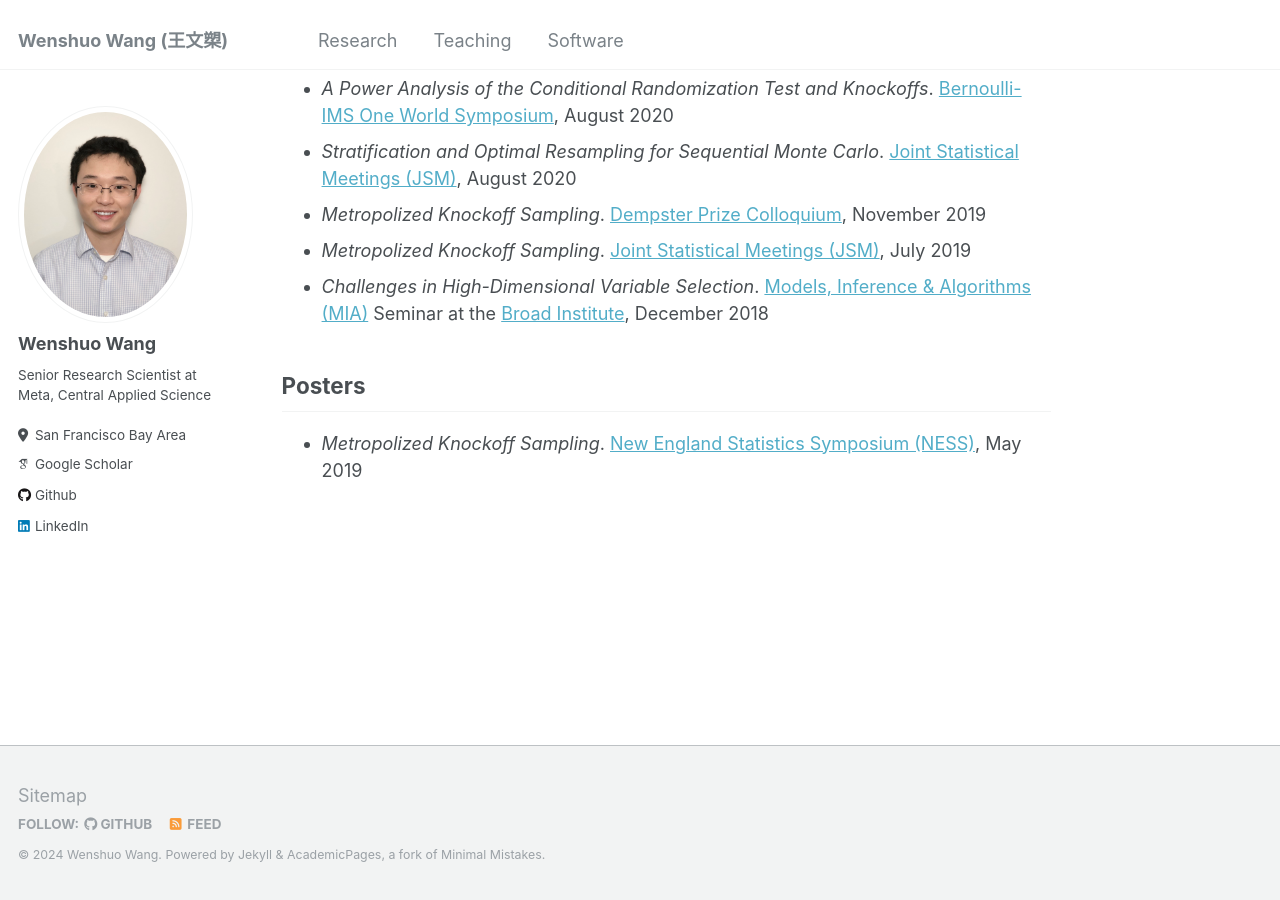
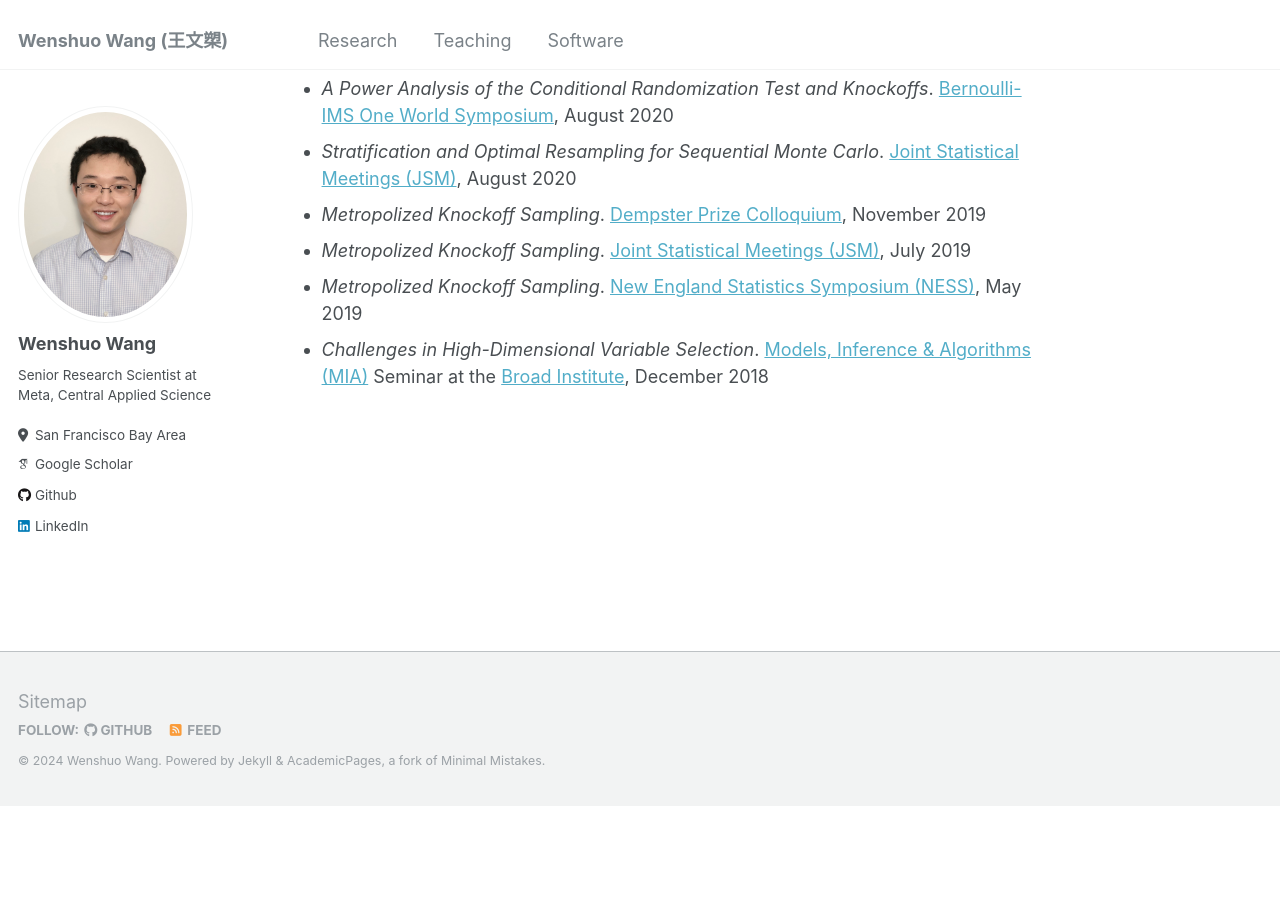
Before and after one commit to wenshuow/wenshuow.github.io, a Jekyll site: the page built from _pages/research.md, in a window 1280 px wide and 900 px high, scrolled down 951 px. Built offline with Jekyll 4.4.1, drawn with Linux system fonts in a browser that asks for light colours; some web fonts are replaced; after the commit the page ends 1758 px from its top, so only the background shows below that.

Commit message:
Update research.md

```diff
--- a/_pages/research.md
+++ b/_pages/research.md
@@ -15,16 +15,15 @@ author_profile: true
 
 ## Talks
 - <em>Experimentation on Endogenous Bipartite Graphs</em>. <a href="https://ide.mit.edu/events/code24/" target="_blank">Conference on Digital Experimentation @ MIT</a>, October 2024
-- - <em>Total Variation Floodgate for Variable Importance Inference in Classification
+- <em>Total Variation Floodgate for Variable Importance Inference in Classification
 </em>. <a href="https://icml.cc/Conferences/2024" target="_blank">International Conference on Machine Learning</a>, July 2024
 - <em>A Power Analysis of the Conditional Randomization Test and Knockoffs</em>. <a href="https://www.worldsymposium2020.org/" target="_blank">Bernoulli-IMS One World Symposium</a>, August 2020
 - <em>Stratification and Optimal Resampling for Sequential Monte Carlo</em>. <a href="https://ww2.amstat.org/meetings/jsm/2020/" target="_blank">Joint Statistical Meetings (JSM)</a>, August 2020
 - <em>Metropolized Knockoff Sampling</em>. <a href="https://statistics.fas.harvard.edu/event/2019-dempster-prize-and-colloquium" target="_blank">Dempster Prize Colloquium</a>, November 2019
 - <em>Metropolized Knockoff Sampling</em>. <a href="https://ww2.amstat.org/meetings/jsm/2019/" target="_blank">Joint Statistical Meetings (JSM)</a>, July 2019
+- <em>Metropolized Knockoff Sampling</em>. <a href="https://symposium.nestat.org/" target="_blank">New England Statistics Symposium (NESS)</a>, May 2019
 - <em>Challenges in High-Dimensional Variable Selection</em>. <a href="https://www.broadinstitute.org/scientific-community/science/mia/models-inference-algorithms" target="_blank">Models, Inference & Algorithms (MIA)</a> Seminar at the <a href="https://www.broadinstitute.org/" target="_blank">Broad Institute</a>, December 2018
 
-## Posters
-- <em>Metropolized Knockoff Sampling</em>. <a href="https://symposium.nestat.org/" target="_blank">New England Statistics Symposium (NESS)</a>, May 2019
 
 
 <!-- Google tag (gtag.js) -->
```
